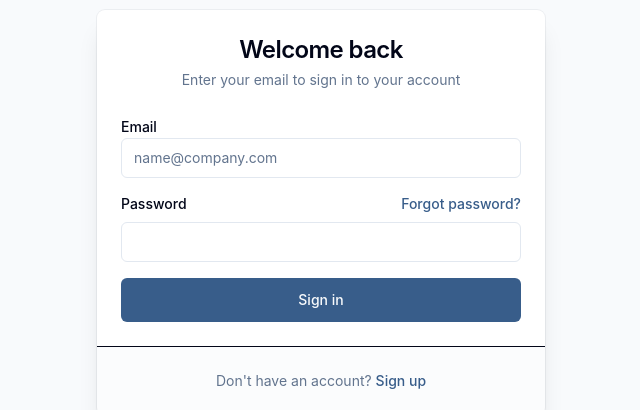
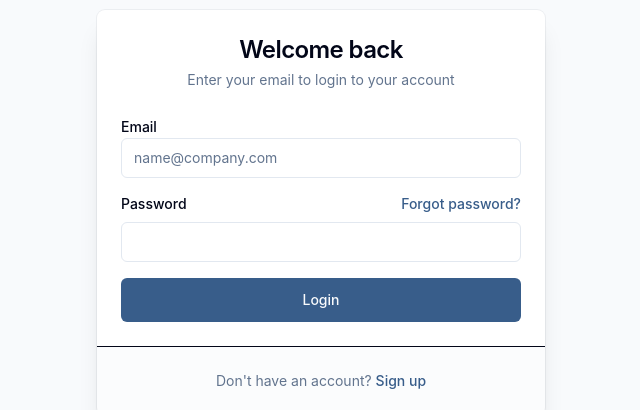
Before and after one commit to ParthBhut69/MentorDesk, a React (Vite) app: page /login in a window 1280 px wide. Shown: the part 244-654 px from the top of the page, without its empty margins (319-959 px from the left). Built offline with nearby package versions, Linux system fonts and the light colour scheme.

Commit message:
Fix: Remove error toasts from FollowButton and change Sign in to Login

```diff
--- a/src/components/common/FollowButton.tsx
+++ b/src/components/common/FollowButton.tsx
@@ -35,7 +35,9 @@ export const FollowButton: React.FC<FollowButtonProps> = ({
             const response = await api.get(`/followers/check/${entityId}?type=${entityType}`);
             setIsFollowing(response.data.following);
         } catch (error) {
+            // Silently fail - user might not be logged in or endpoint might not exist
             console.error('Error checking follow status:', error);
+            setIsFollowing(false);
         } finally {
             setChecking(false);
         }
--- a/src/pages/auth/LoginPage.tsx
+++ b/src/pages/auth/LoginPage.tsx
@@ -45,7 +45,7 @@ export function LoginPage() {
                 <CardHeader className="space-y-1 text-center">
                     <h3 className="text-2xl font-semibold tracking-tight">Welcome back</h3>
                     <p className="text-sm text-slate-500">
-                        Enter your email to sign in to your account
+                        Enter your email to login to your account
                     </p>
                 </CardHeader>
                 <CardContent className="space-y-4">
@@ -82,7 +82,7 @@ export function LoginPage() {
                             />
                         </div>
                         <Button className="w-full" size="lg" type="submit">
-                            Sign in
+                            Login
                         </Button>
                     </form>
                 </CardContent>
--- a/src/pages/auth/RegisterPage.tsx
+++ b/src/pages/auth/RegisterPage.tsx
@@ -101,7 +101,7 @@ export function RegisterPage() {
                     <div className="text-center text-sm text-slate-500">
                         Already have an account?{' '}
                         <Link to="/login" className="font-medium text-primary-600 hover:underline">
-                            Sign in
+                            Login
                         </Link>
                     </div>
                 </CardFooter>
```
